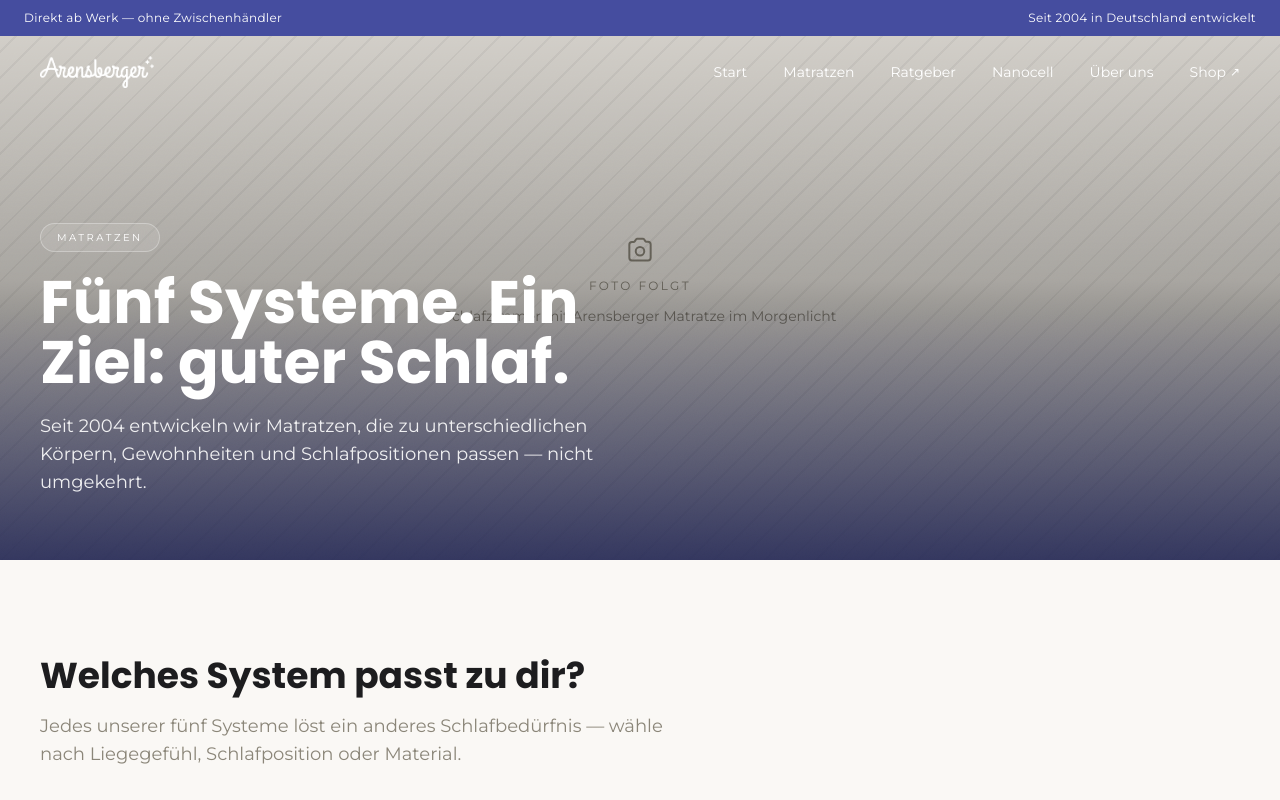
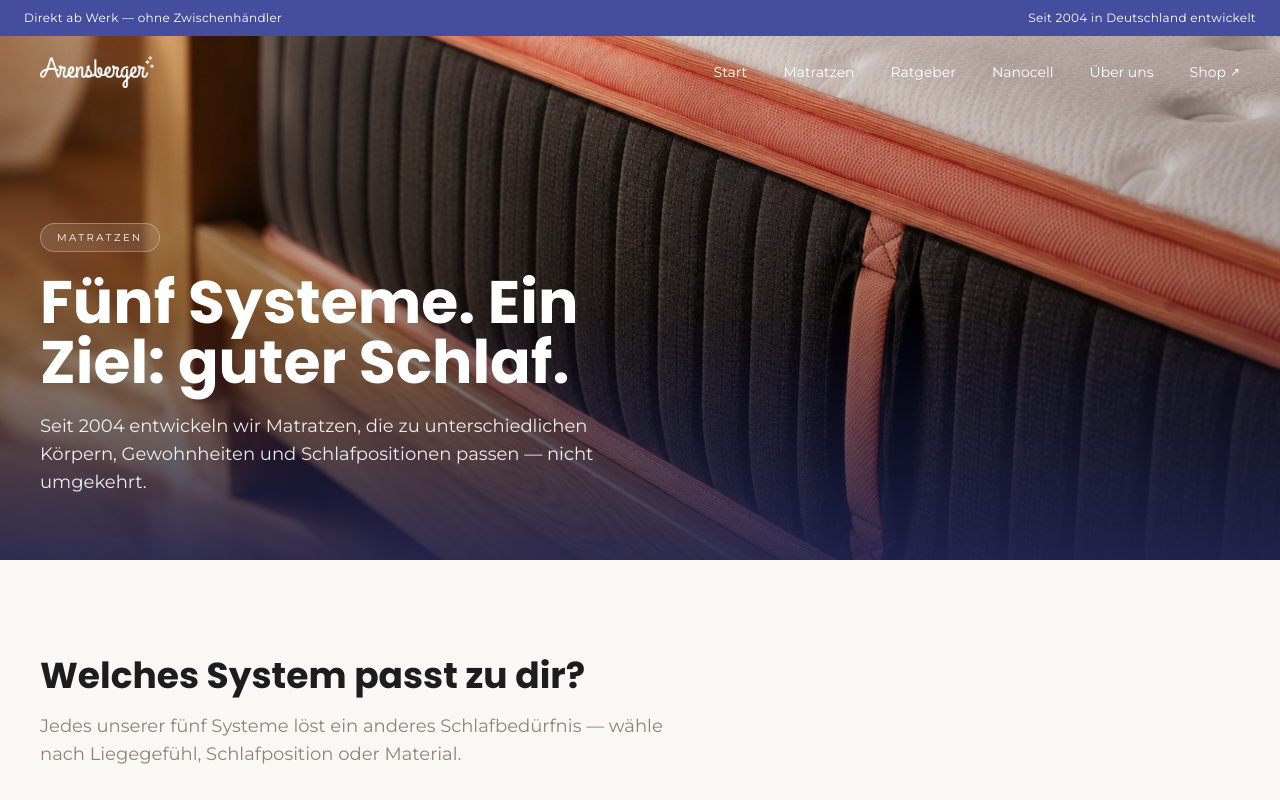
Before and after one commit to Lars270603/arensberger-website, a Next.js app: page /matratzen in a window 1280 px wide. Shown: the top 800 px of the page. Built offline with nearby package versions, Linux system fonts and the light colour scheme.

Commit message:
Matratzen-Übersicht: echtes Hero-Bild statt Platzhalter
Nutzt das Federkern-Detailfoto als Hauptbild der Matratzen-Übersichtsseite.

```diff
--- a/app/matratzen/page.tsx
+++ b/app/matratzen/page.tsx
@@ -16,6 +16,7 @@
         title="Fünf Systeme. Ein Ziel: guter Schlaf."
         subtitle="Seit 2004 entwickeln wir Matratzen, die zu unterschiedlichen Körpern, Gewohnheiten und Schlafpositionen passen — nicht umgekehrt."
         imageLabel="Schlafzimmer mit Arensberger Matratze im Morgenlicht"
+        image="/images/federkernmatratze-detail.jpg"
       />
 
       <section className="mx-auto max-w-7xl px-6 py-24 lg:px-10">
```
